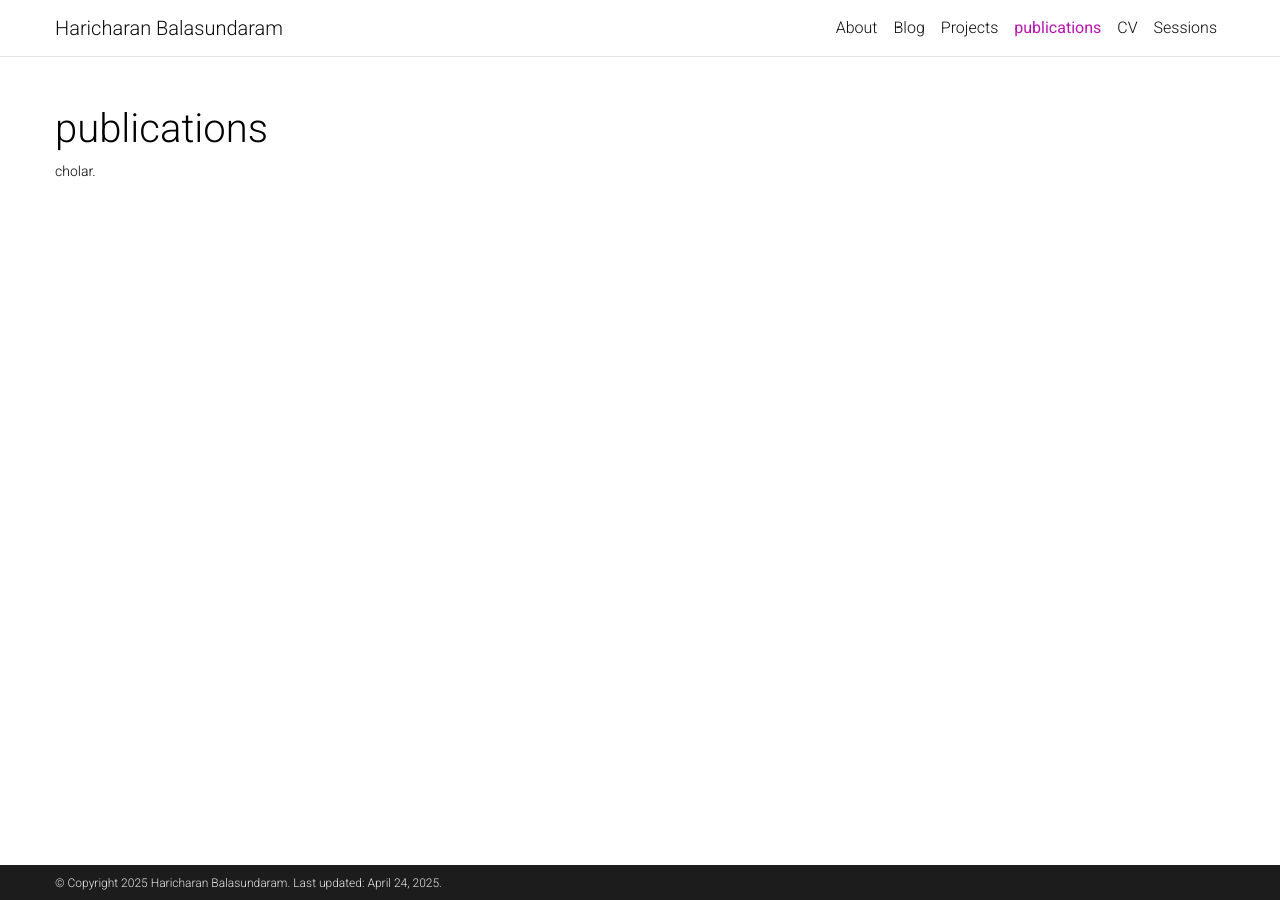
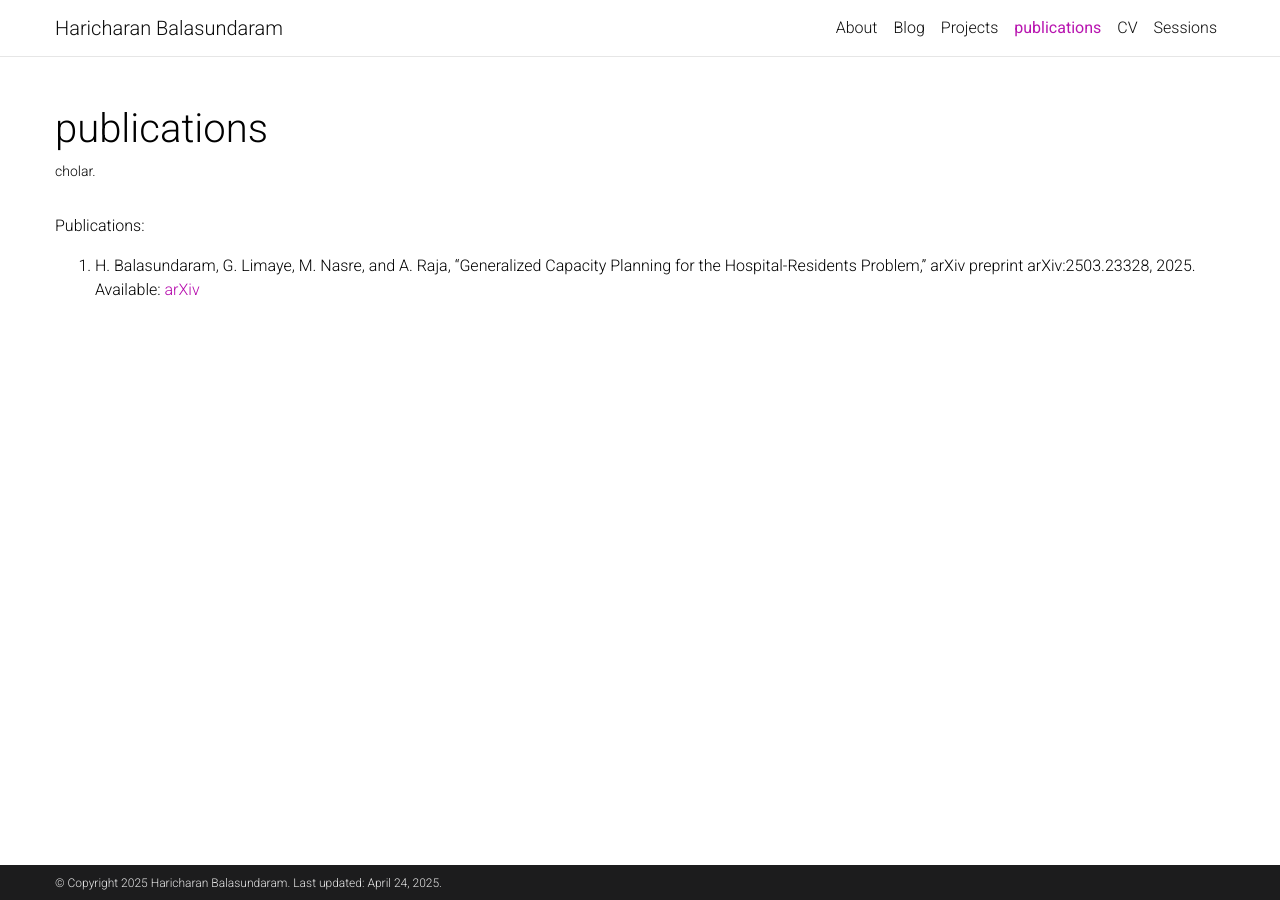
Before and after one commit to Haricharan1212/Haricharan1212.github.io, a Jekyll site: the page built from _pages/publications.md, in a window 1280 px wide. Built offline with Jekyll 4.4.1, drawn with Linux system fonts in a browser that asks for light colours; comment, search, counter and statistics services are not loaded; a style sheet for code colours, icons or effects is not loaded.

Commit message:
Added publications page

```diff
--- a/_pages/publications.md
+++ b/_pages/publications.md
@@ -7,6 +7,12 @@ nav: true
 nav_order: 2
 ---
 
-<!-- _pages/publications.md -->
+<!-- Submitted Publications:
 
-<!-- Bibsearch Feature -->
+1. Haricharan Balasundaram, Krishna Jagannathan: Learning to Transmit Over Unknown Erasure Channels with Empirical Erasure Rate Feedback, IEEE Information Theory Workshop (ITW) 2025
+
+2. Haricharan Balasundaram, Andrew Thangaraj: Estimating Uniformity of Missing and Sparsely Observed Parts of Distributions, IEEE Information Theory Workshop (ITW) 2025 -->
+
+Publications:
+
+1. H. Balasundaram, G. Limaye, M. Nasre, and A. Raja, "Generalized Capacity Planning for the Hospital-Residents Problem," arXiv preprint arXiv:2503.23328, 2025. Available: [arXiv](https://arxiv.org/abs/2503.23328)
```
Also changed, not shown: _pages/transcript.md (line endings or trailing spaces).
